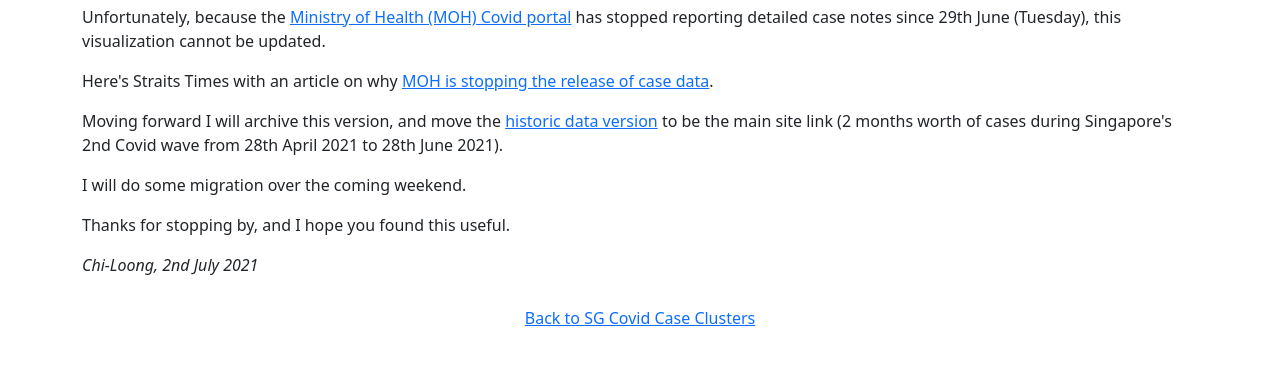
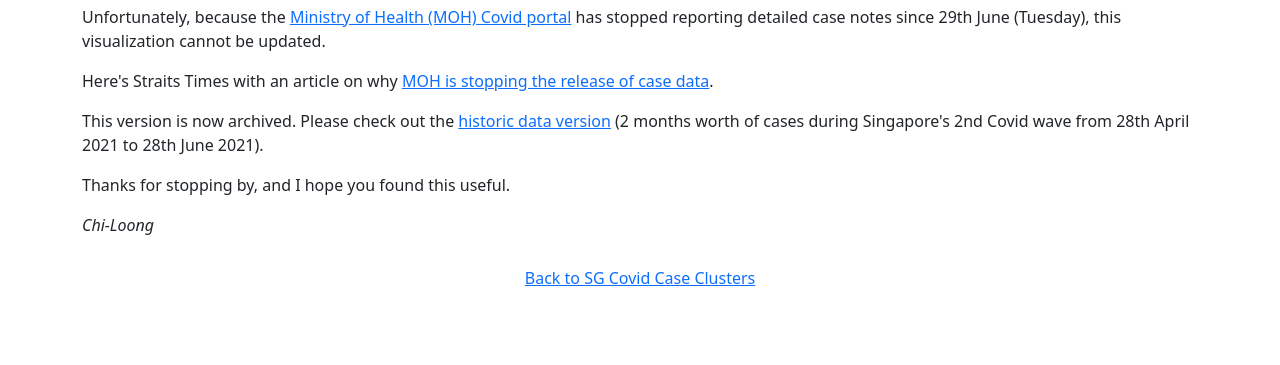
Before and after one commit to Chi-Loong/covid, a plain HTML site: page nodata.html in a window 1280 px wide. Shown: the part 139-504 px from the top of the page. Drawn offline with nearby package versions, Linux system fonts and the light colour scheme.

Commit message:
Archive updates

```diff
--- a/js/historic.js
+++ b/js/historic.js
@@ -425,7 +425,7 @@ function drawChart(category, dataset) {
             summaryData = _.entries(_.countBy(summaryData, d => d.asymptomatic));
         }
 
-    //console.log(summaryData);
+    console.log(summaryData);
 
     let xScale = null;
         if (selection == "date") {
--- a/nodata.html
+++ b/nodata.html
@@ -34,10 +34,9 @@
         <h4>No more live data from MOH</h4>
         <p>Unfortunately, because the <a href="https://www.moh.gov.sg/covid-19" target="_blank">Ministry of Health (MOH) Covid portal</a> has stopped reporting detailed case notes since 29th June (Tuesday), this visualization cannot be updated.</p>
         <p>Here's Straits Times with an article on why <a href="https://www.straitstimes.com/singapore/health/moh-to-stop-giving-details-of-covid-19-community-cases" target="_blank">MOH is stopping the release of case data</a>.</p>
-        <p>Moving forward I will archive this version, and move the <a href="historic.html">historic data version</a> to be the main site link (2 months worth of cases during Singapore's 2nd Covid wave from 28th April 2021 to 28th June 2021).</p>
-        <p>I will do some migration over the coming weekend.</p>
+        <p>This version is now archived. Please check out the <a href="historic.html">historic data version</a> (2 months worth of cases during Singapore's 2nd Covid wave from 28th April 2021 to 28th June 2021).</p>
         <p>Thanks for stopping by, and I hope you found this useful.</p>
-        <p><i>Chi-Loong, 2nd July 2021</i></p>
+        <p><i>Chi-Loong</i></p>
     </div>
   </div>
 
```
